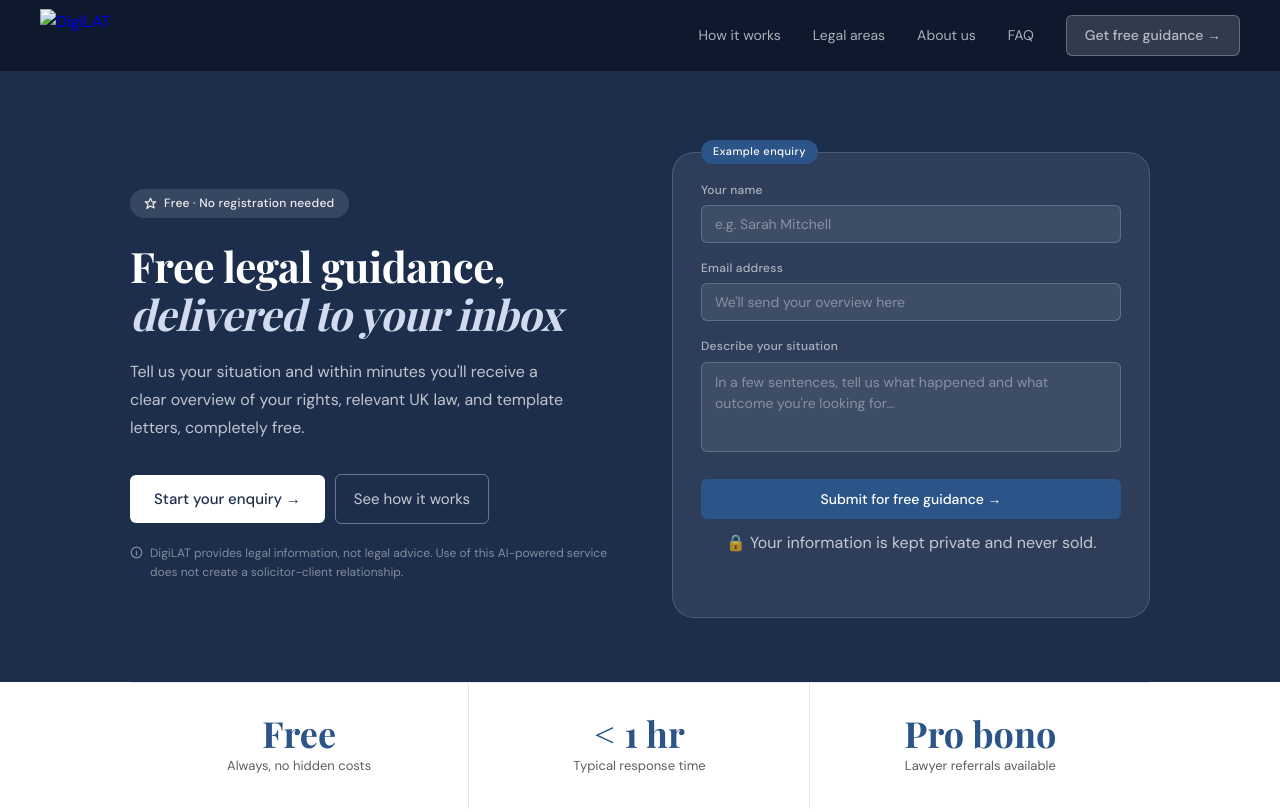
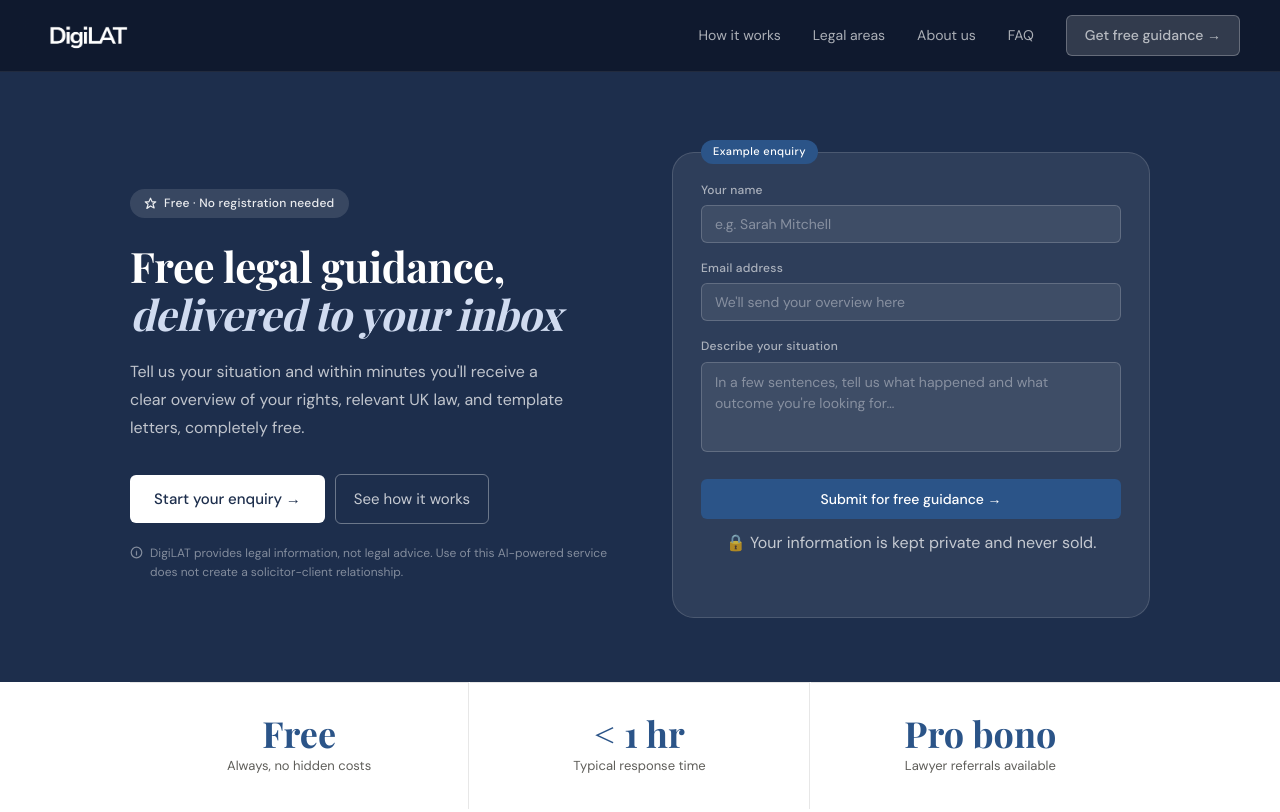
Before and after one commit to emefah861/mydigilat, a plain HTML site: page index.html in a window 1280 px wide. Shown: the top 812 px of the page. Drawn offline with nearby package versions, Linux system fonts and the light colour scheme; a web font is replaced by a local one.

Commit message:
Update index.html
trying logo visibility by removing assets/ on row 448

```diff
--- a/index.html
+++ b/index.html
@@ -445,7 +445,7 @@
   <!-- NAV -->
   <nav>
     <a href="index.html" class="nav-logo">
-      <img src="assets/logo.png" alt="DigiLAT" />
+      <img src="logo.png" alt="DigiLAT" />
     </a>
     <div class="nav-links">
       <a href="#how-it-works">How it works</a>
```
